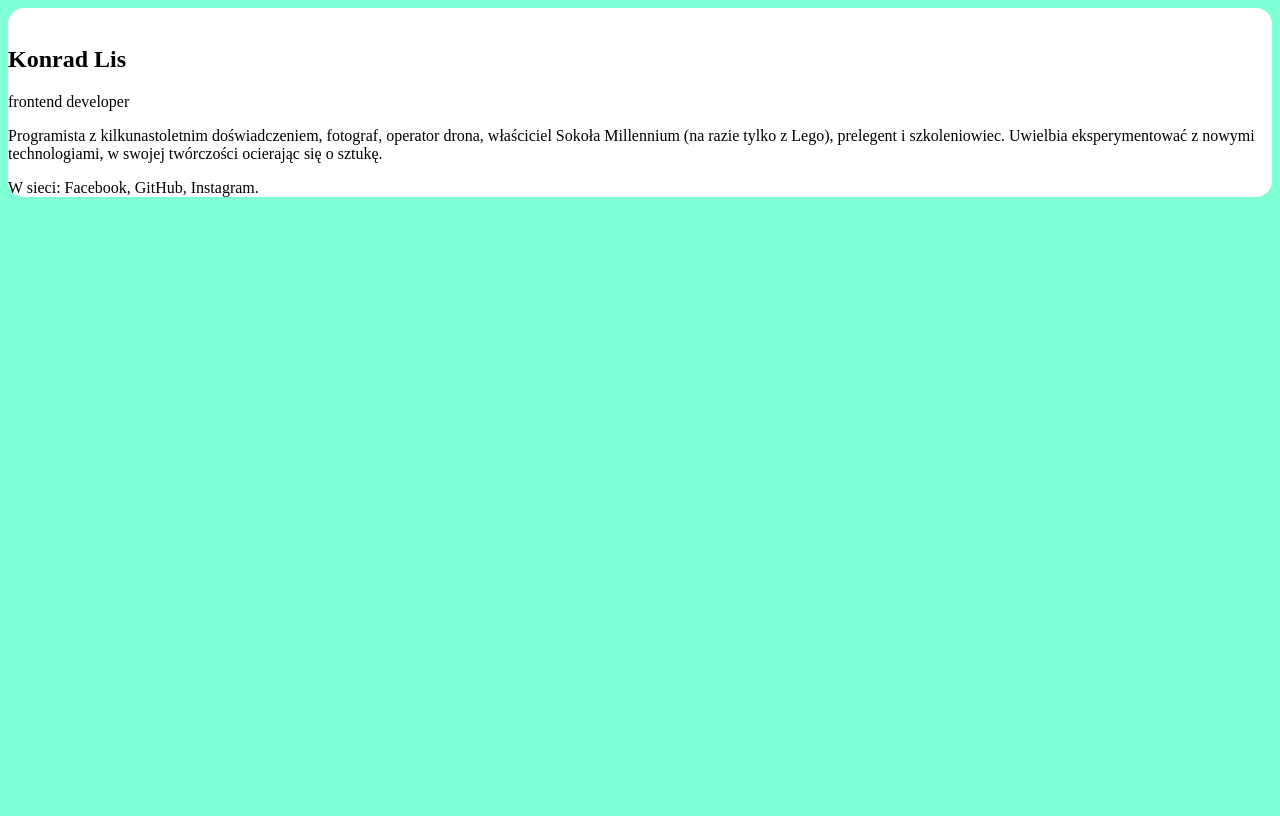
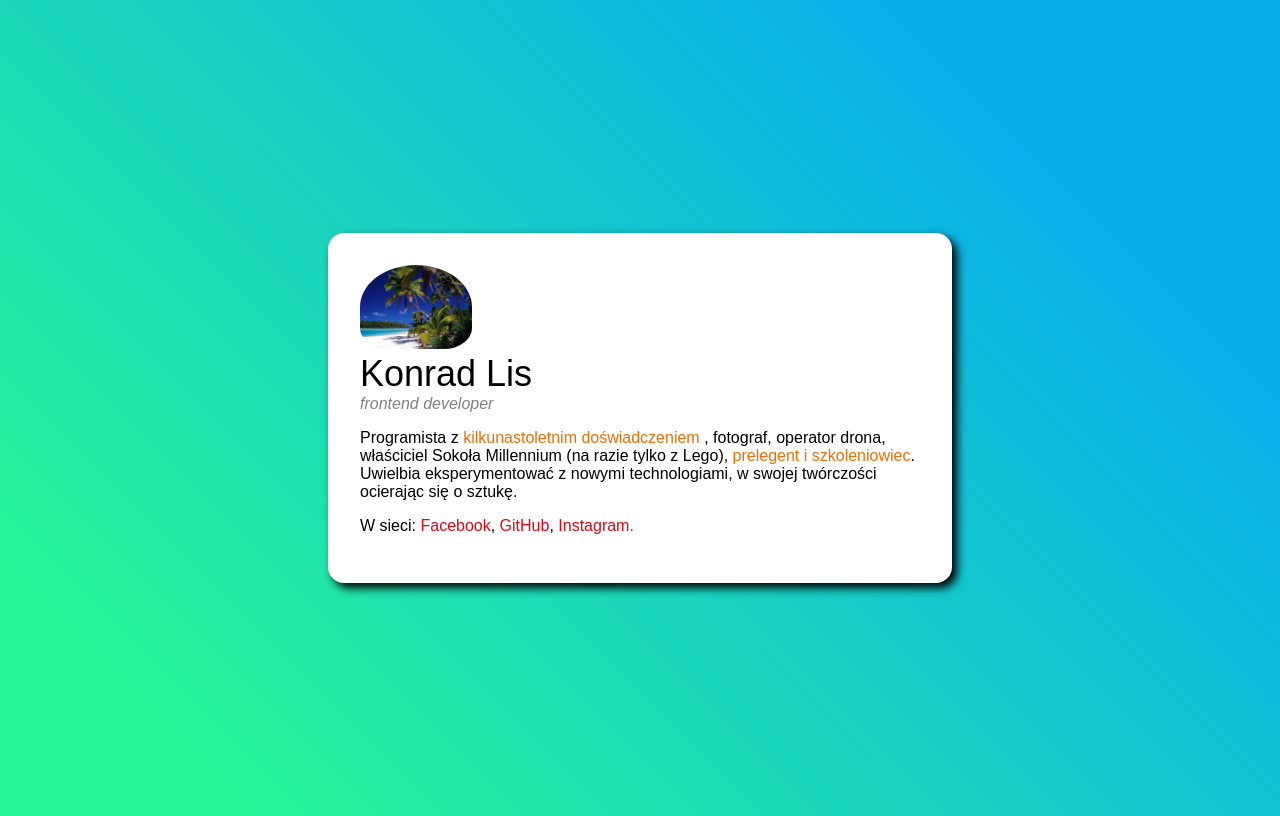
Before and after one commit to konlis/wizytowka, a plain HTML site: page index.html in a window 1280 px wide. Drawn offline with Linux system fonts and the light colour scheme.

Commit message:
Add bem add styles

```diff
--- a/index.html
+++ b/index.html
@@ -3,22 +3,20 @@
   <head>
     <meta charset="UTF-8" />
     <meta name="viewport" content="width=device-width, initial-scale=1.0" />
-    <title>Konrad Lis</title>
+    <title>Wizytowka</title>
     <link href="style.css" rel="stylesheet" type="text/css" />
   </head>
   <body>
     <main class='main'>
-
-
       <article class='main-text'>
-        <img class='main-face' src=''>
-        <header>
-          <h1 class='name'>Konrad Lis</h1>
-          <p>frontend developer</p>
+        <img class='main-picture' src='image/face.jpg' alt='face'>
+        <header class='main-info'>
+          <h1 class='main-name'>Konrad Lis</h1>
+          <p class='main-position'>frontend developer</p>
         </header>
-        <p>Programista z kilkunastoletnim doświadczeniem, fotograf, operator drona, właściciel Sokoła Millennium (na razie tylko z Lego), prelegent i szkoleniowiec.
+        <p class='main-descirption'>Programista z <strong class='special'>kilkunastoletnim doświadczeniem</strong> , fotograf, operator drona, właściciel Sokoła Millennium (na razie tylko z Lego), <strong class='special'>prelegent i szkoleniowiec</strong>.
           Uwielbia eksperymentować z nowymi technologiami, w swojej twórczości ocierając się o sztukę.</p>
-        <p>W sieci: Facebook, GitHub, Instagram.</p>
+        <p class='main-descirption'>W sieci: <a class='main-link' href='#'>Facebook</a>, <a class='main-link' href='#'>GitHub</a>, <a class='main-link' href='#'>Instagram.</a></p>
       </article>
     </main>
   </body>
--- a/style.css
+++ b/style.css
@@ -1,7 +1,52 @@
+html {
+    box-sizing: border-box;
+}
+*, *:before, *:after {
+    box-sizing: inherit;
+}
 body {
-    background-color: aquamarine;
+    background-color: #08AEEA;
+    background-image: linear-gradient(225deg, #08AEEA 19%, #2AF598 89%);
+    display: flex;
+    justify-content: center;
+    align-items: center;
+    min-height: 100vh;
+    font-family: Arial, Helvetica, sans-serif;
+}
+article {
 }
 .main {
     background-color: white;
     border-radius: 16px;
+    width: 624px;
+    margin: 16px;
+    padding: 32px;
+    box-shadow: 5px 5px 10px black;
 }
+.main-name {
+    font-size: 36px;
+    margin: 0;
+    font-weight: normal;
+}
+.main-position {
+    font-size: 16px;
+    font-style: italic;
+    color: gray;
+    margin: 0;
+}
+.main-description {
+    font-size: 16px;
+    line-height: 22px;
+}
+.special {
+    color: #ED6D05;
+    font-weight: normal;
+}
+.main-link {
+    color: #E20613;
+    text-decoration: none;
+}
+img {
+    max-width: 20%;
+    border-radius: 100% 100% 50% 50%;
+}
```
